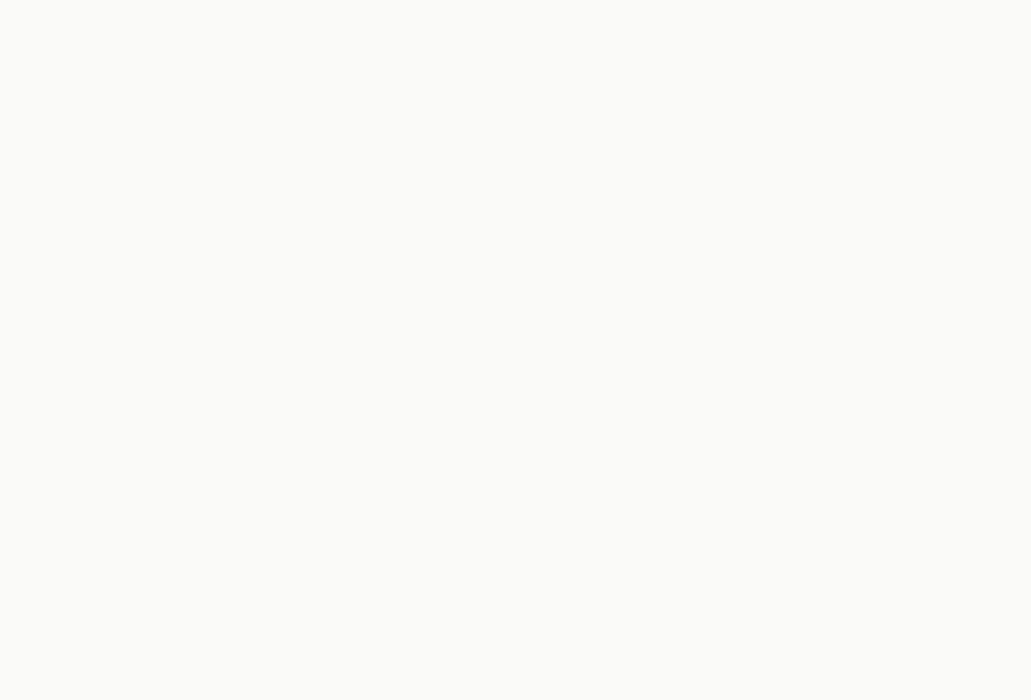
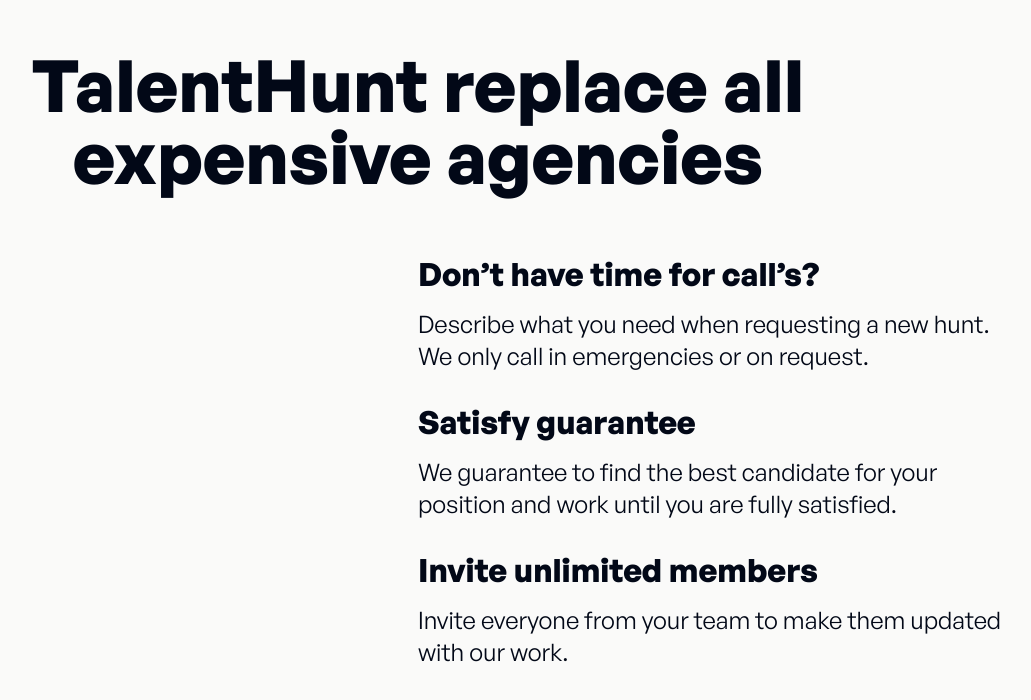
Before and after one commit to OlafStar/TalentHunt, a Next.js app: page / in a window 1280 px wide. Shown: the part 1640-2340 px from the top of the page, without its empty margins (222-1253 px from the left). Before the commit the page ends 1608 px from the top, so only its background shows below. Built offline with nearby package versions, Linux system fonts and the light colour scheme.

Commit message:
Benefits section

```diff
--- a/src/app/page.tsx
+++ b/src/app/page.tsx
@@ -1,11 +1,13 @@
+import BenefitsSection from '~components/organisms/BenefitsSection';
 import DescriptionsSection from '~components/organisms/DescriptionsSection';
 import HeroSection from '~components/organisms/HeroSection';
 
 export default function Home() {
     return (
-        <main className='relative z-[2] container'>
+        <main className="relative z-[2] container">
             <HeroSection />
             <DescriptionsSection />
+            <BenefitsSection />
         </main>
     );
 }
--- /dev/null
+++ b/src/components/organisms/BenefitsSection.tsx
@@ -0,0 +1,44 @@
+const BenefitsSection = () => {
+    return (
+        <section className="py-20 flex flex-col justify-center items-center gap-16">
+            <p className="font-bold text-7xl text-center max-w-[800px]">
+                {'TalentHunt replace all expensive agencies'}
+            </p>
+            <div className="grid grid-cols-2">
+                <div></div>
+                <div className="flex flex-col gap-8">
+                    <div className="flex flex-col gap-4">
+                        <p className="text-3xl text-[32px] font-bold">
+                            {'Don’t have time for call’s?'}
+                        </p>
+                        <p className="text-2xl">
+                            {
+                                'Describe what you need when requesting a new hunt. We only call in emergencies or on request.'
+                            }
+                        </p>
+                    </div>
+                    <div className="flex flex-col gap-4">
+                        <p className="text-3xl text-[32px] font-bold">{'Satisfy guarantee'}</p>
+                        <p className="text-2xl">
+                            {
+                                'We guarantee to find the best candidate for your position and work until you are fully satisfied.'
+                            }
+                        </p>
+                    </div>
+                    <div className="flex flex-col gap-4">
+                        <p className="text-3xl text-[32px] font-bold">
+                            {'Invite unlimited members'}
+                        </p>
+                        <p className="text-2xl">
+                            {
+                                'Invite everyone from your team to make them updated with our work.'
+                            }
+                        </p>
+                    </div>
+                </div>
+            </div>
+        </section>
+    );
+};
+
+export default BenefitsSection;
```
